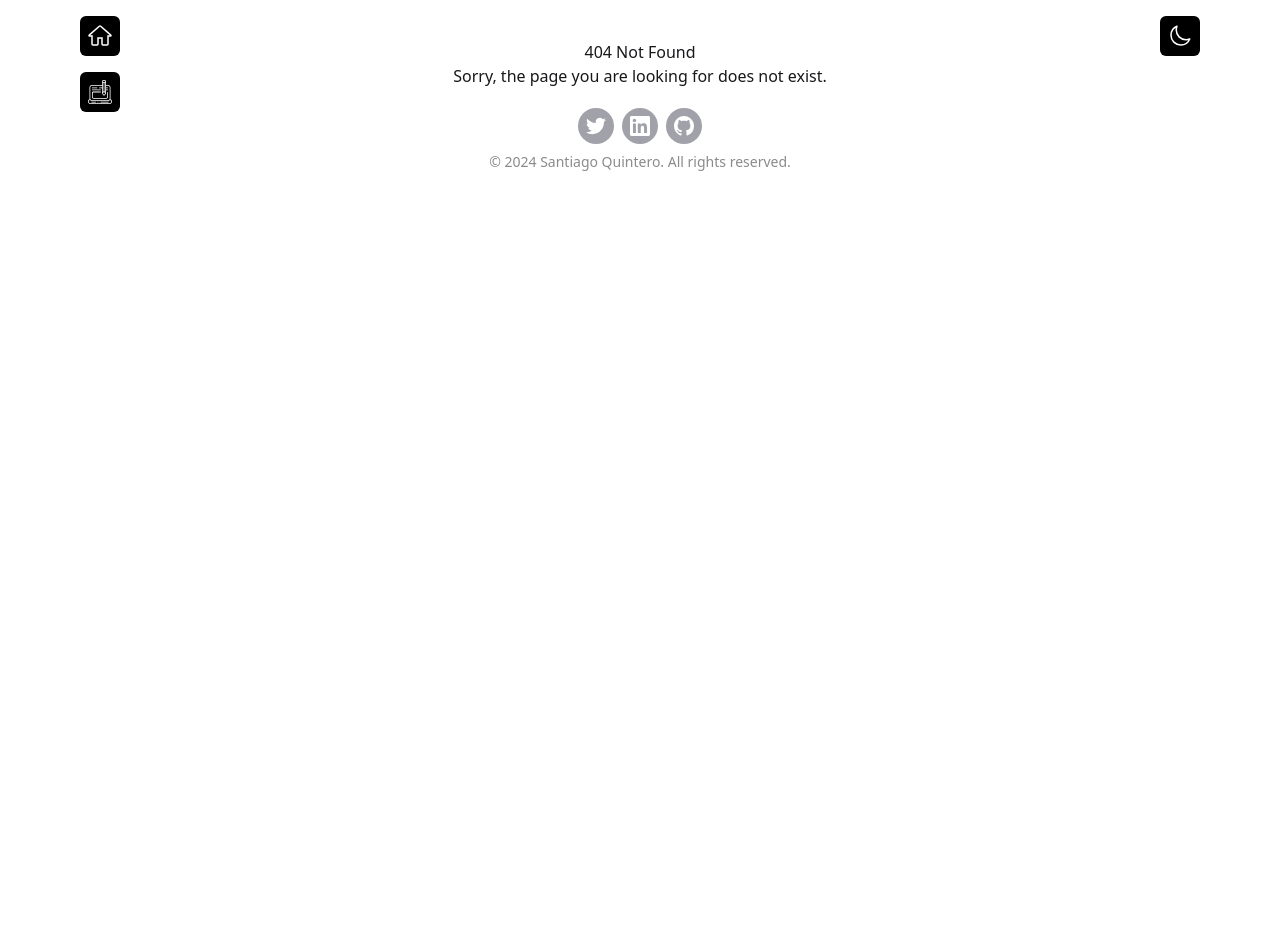
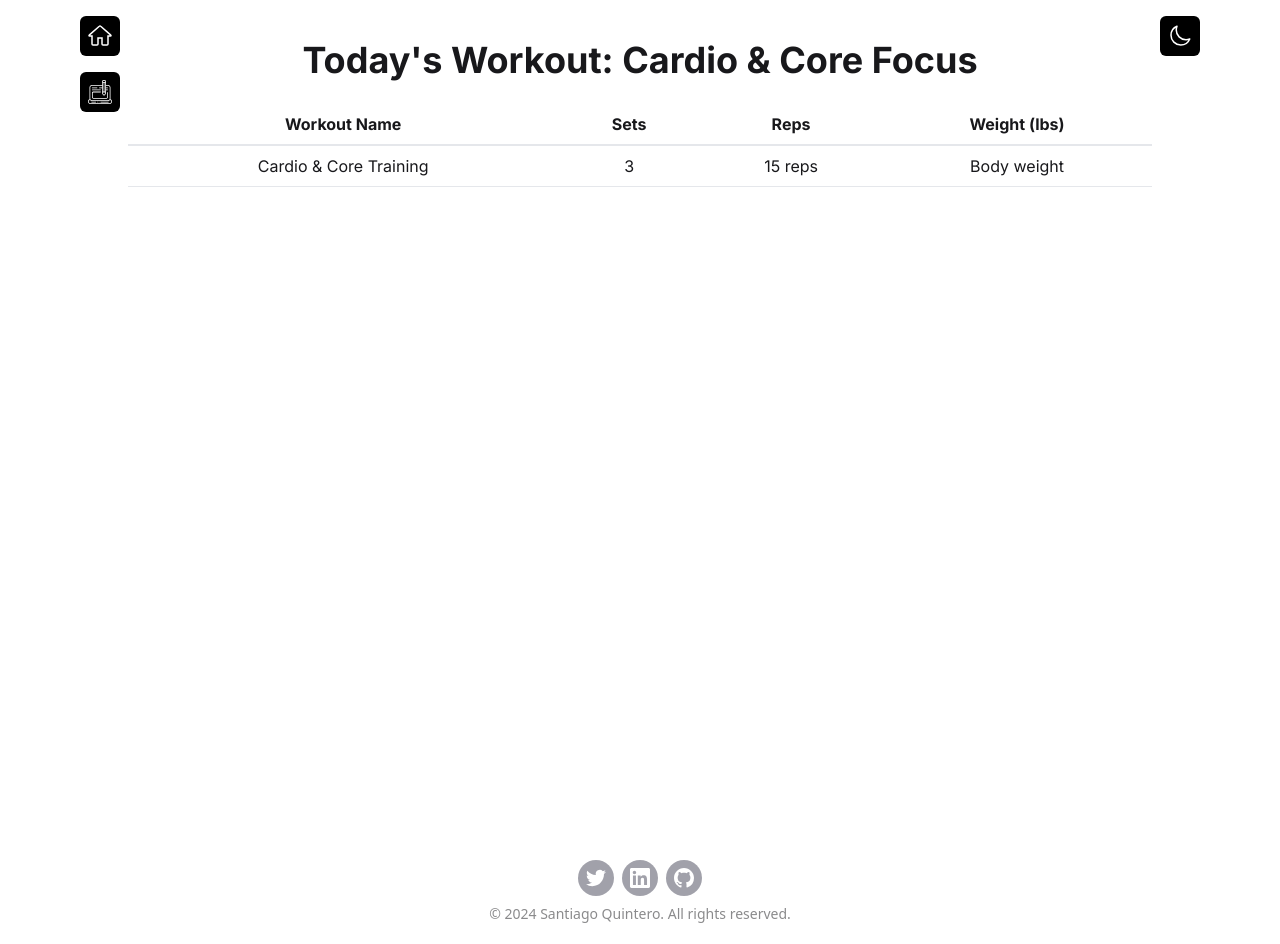
Before and after one commit to QuinteroSantiago/santiago-quintero-quiroga-portfolio, a React (Vite) app: page /workout in a window 1280 px wide. Before the commit this address had no page. Before the commit the page ends 800 px from the top, so only its background shows below. Built offline with nearby package versions, Linux system fonts and the light colour scheme; a web font is replaced by a local one.

Commit message:
Added workout and journal entry

```diff
--- a/src/App.jsx
+++ b/src/App.jsx
@@ -1,10 +1,11 @@
-import React, { useEffect, useState } from 'react';
-import { BrowserRouter, Routes, Route, Link, useLocation } from 'react-router-dom'
+import React from 'react';
+import { BrowserRouter, Routes, Route } from 'react-router-dom'
 import Navigation from './components/Navigation';
 import Footer from './components/Footer';
 import Home from './pages/Home'
 import Blog from './pages/Blog';
 import NotFound from './pages/404'
+import Workout from './pages/Workout';
 
 function App() {
     return (
@@ -14,6 +15,7 @@ function App() {
                 <Routes>
                     <Route path="/" element={<Home />} />
                     <Route path="/blog" element={<Blog />} />
+                    <Route path="/workout" element={<Workout />} />
                     <Route path="*" element={<NotFound />} />
                 </Routes>
                 <Footer />
--- a/src/components/Navigation.jsx
+++ b/src/components/Navigation.jsx
@@ -125,6 +125,12 @@ function Navigation() {
 		</svg>
 	);
 
+	const workoutIcon = (
+		<svg className="w-6 h-6" viewBox="0 0 24 24" fill="none" xmlns="http://www.w3.org/2000/svg" stroke="currentColor">
+			<path fill-rule="evenodd" clip-rule="evenodd" d="M6 7.5H7.5V11.25V12.75V16.5H6V7.5ZM9 12.75V18H4.5V16.5H1.5V7.5H4.5V6H9V11.25L15 11.25V6H19.5V7.5L22.5 7.5V16.5H19.5V18H15V12.75L9 12.75ZM16.5 12.75L16.5 16.5H18L18 7.5L16.5 7.5L16.5 11.25V12.75ZM4.5 9H3V15H4.5V9ZM19.5 15H21V9H19.5V15Z" fill="#080341" />
+		</svg>
+	);
+
 	return (
 		<div className="fixed top-4 z-10 flex justify-between items-start w-full px-20">
 			<div className="flex flex-col items-start space-y-4">
@@ -134,6 +140,10 @@ function Navigation() {
 				{location.pathname !== '/blog' && (
 					<Link to="/blog" className="p-2 bg bg-black text-white dark:bg-yellow-500 dark:text-black text-lg rounded-md">{blogIcon}</Link>
 				)}
+				{location.pathname !== '/workout' && (
+					<Link to="/workout" className="p-2 bg-black text-white dark:bg-yellow-500 dark:text-black text-lg rounded-md">{workoutIcon}</Link>
+				)}
+
 			</div>
 			<button
 				type="button"
--- a/src/data/blog.js
+++ b/src/data/blog.js
@@ -1,4 +1,13 @@
 export default [
+    {
+        id: 5,
+        title: 'Stfu',
+        date: '18:06, Friday, 07-12-2024',
+        content: `
+        Went to the gym for a bit but more importantly, integrated the gym display function in the webpage. Think that might give me some motivation to start going.
+        Was productive as hell this week so going to take a break from the poems and journaling today.
+        `
+    },
     {
         id: 4,
         title: 'Fawcous',
--- /dev/null
+++ b/src/pages/Workout.jsx
@@ -0,0 +1,157 @@
+import React from 'react';
+
+const workouts = {
+    'Monday': {
+        title: 'Cardio & Core Focus',
+        exercises: [
+            {
+                name: 'Cardio & Core Training',
+                sets: '3',
+                reps: '15 reps',
+                weight: 'Body weight'
+            }
+        ]
+    },
+    'Tuesday': {
+        title: 'Upper Body Strength',
+        exercises: [
+            {
+                name: 'Bench Press',
+                sets: '4',
+                reps: '10 reps',
+                weight: '50 lbs'
+            },
+            {
+                name: 'Shoulder Press',
+                sets: '3',
+                reps: '12 reps',
+                weight: '30 lbs'
+            }
+        ]
+    },
+    'Wednesday': {
+        title: 'Flexibility and Strength',
+        exercises: [
+            {
+                name: 'Yoga & Stretching',
+                sets: 'N/A',
+                reps: '30 minutes',
+                weight: 'N/A'
+            },
+            {
+                name: 'Bicep Curl',
+                sets: '3',
+                reps: '10 reps',
+                weight: '15 lbs'
+            }
+        ]
+    },
+    'Thursday': {
+        title: 'Flexibility and Strength',
+        exercises: [
+            {
+                name: 'Yoga & Stretching',
+                sets: 'N/A',
+                reps: '30 minutes',
+                weight: 'N/A'
+            },
+            {
+                name: 'Bicep Curl',
+                sets: '3',
+                reps: '10 reps',
+                weight: '15 lbs'
+            }
+        ]
+    },
+    'Friday': {
+        title: 'Flexibility and Strength',
+        exercises: [
+            {
+                name: 'Yoga & Stretching',
+                sets: 'N/A',
+                reps: '30 minutes',
+                weight: 'N/A'
+            },
+            {
+                name: 'Bicep Curl',
+                sets: '3',
+                reps: '10 reps',
+                weight: '15 lbs'
+            }
+        ]
+    },
+    'Saturday': {
+        title: 'Flexibility and Strength',
+        exercises: [
+            {
+                name: 'Yoga & Stretching',
+                sets: 'N/A',
+                reps: '30 minutes',
+                weight: 'N/A'
+            },
+            {
+                name: 'Bicep Curl',
+                sets: '3',
+                reps: '10 reps',
+                weight: '15 lbs'
+            }
+        ]
+    },
+    'Sunday': {
+        title: 'Flexibility and Strength',
+        exercises: [
+            {
+                name: 'Yoga & Stretching',
+                sets: 'N/A',
+                reps: '30 minutes',
+                weight: 'N/A'
+            },
+            {
+                name: 'Bicep Curl',
+                sets: '3',
+                reps: '10 reps',
+                weight: '15 lbs'
+            }
+        ]
+    }
+};
+
+function Workout() {
+    const today = new Date();
+    const dayName = today.toLocaleDateString('en-US', { weekday: 'long' });
+    const workoutPlan = workouts[dayName];
+
+    return (
+        <div className="min-h-screen font-inter">
+            <div className="max-w-5xl w-11/12 mx-auto">
+                <div className="text-center mt-10">
+                    <h1 className="text-4xl font-bold mb-6">Today's Workout: {workoutPlan.title}</h1>
+                    <div className="mt-4">
+                        <table className="mx-auto w-full mt-4 border-collapse">
+                            <thead>
+                                <tr>
+                                    <th className="px-4 py-2 border-b-2 font-bold">Workout Name</th>
+                                    <th className="px-4 py-2 border-b-2 font-bold">Sets</th>
+                                    <th className="px-4 py-2 border-b-2 font-bold">Reps</th>
+                                    <th className="px-4 py-2 border-b-2 font-bold">Weight (lbs)</th>
+                                </tr>
+                            </thead>
+                            <tbody>
+                                {workoutPlan.exercises.map((exercise, index) => (
+                                    <tr key={index}>
+                                        <td className="px-4 py-2 border-b">{exercise.name}</td>
+                                        <td className="px-4 py-2 border-b">{exercise.sets}</td>
+                                        <td className="px-4 py-2 border-b">{exercise.reps}</td>
+                                        <td className="px-4 py-2 border-b">{exercise.weight}</td>
+                                    </tr>
+                                ))}
+                            </tbody>
+                        </table>
+                    </div>
+                </div>
+            </div>
+        </div>
+    );
+}
+
+export default Workout;
```
Also changed, not shown: 1 other file (tests, documents, lock files or other folders). Lines whose indentation alone changed are shown as unchanged.
